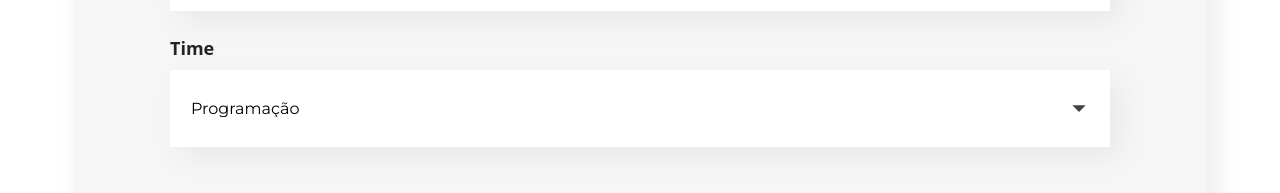
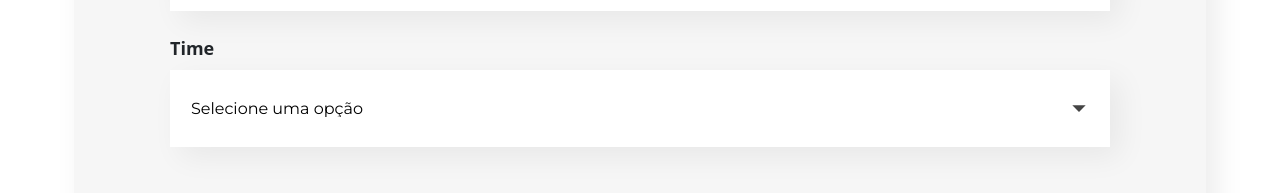
Before and after one commit to justMyTraining/react-desenvolvendo-javascript, a React (Create React App) app in the folder organo/: page / in a window 1280 px wide. Shown: the part 1029-1222 px from the top of the page. Built offline with nearby package versions, Linux system fonts and the light colour scheme.

Commit message:
fix: clean inputs on submit and add empty option on select

```diff
--- a/organo/src/components/Form/index.jsx
+++ b/organo/src/components/Form/index.jsx
@@ -8,11 +8,15 @@ function Form(props) {
   const [name, setName] = useState("");
   const [position, setPosition] = useState("");
   const [image, setImage] = useState("");
-  const [team, setTeam] = useState(props.teams[0]);
+  const [team, setTeam] = useState("");
 
   const formSubmit = (event) => {
     event.preventDefault();
     props.addNewCollaborator({ name, position, image, team });
+    setName("");
+    setPosition("");
+    setImage("");
+    setTeam("");
   };
 
   return (
--- a/organo/src/components/Index/index.jsx
+++ b/organo/src/components/Index/index.jsx
@@ -2,7 +2,6 @@ import { useState, useEffect } from "react";
 import Banner from "../Banner";
 import Form from "../Form";
 import CollaboratorsContainer from "../CollaboratorsContainer/Index";
-import CollaboratorsCard from "../CollaboratorsCard/Index";
 
 function Index() {
   const [collaborators, setCollaborators] = useState([]);
@@ -48,9 +47,7 @@ function Index() {
   const updateCollaboratorsArray = (collaborator) => {
     setCollaborators([...collaborators, collaborator]);
   };
-  useEffect(() => {
-    console.log(collaborators); // O estado foi atualizado aqui
-  }, [collaborators]);
+
   return (
     <>
       <header>
--- a/organo/src/components/Select/Index.jsx
+++ b/organo/src/components/Select/Index.jsx
@@ -12,8 +12,14 @@ function Select(props) {
           required={props.required}
           value={props.value}
         >
+          <option value="" selected disabled>
+            Selecione uma opção
+          </option>
+
           {props.teams.map((team) => (
-            <option key={team}>{team}</option>
+            <option value={team.team} key={team}>
+              {team}
+            </option>
           ))}
         </select>
       </div>
```
